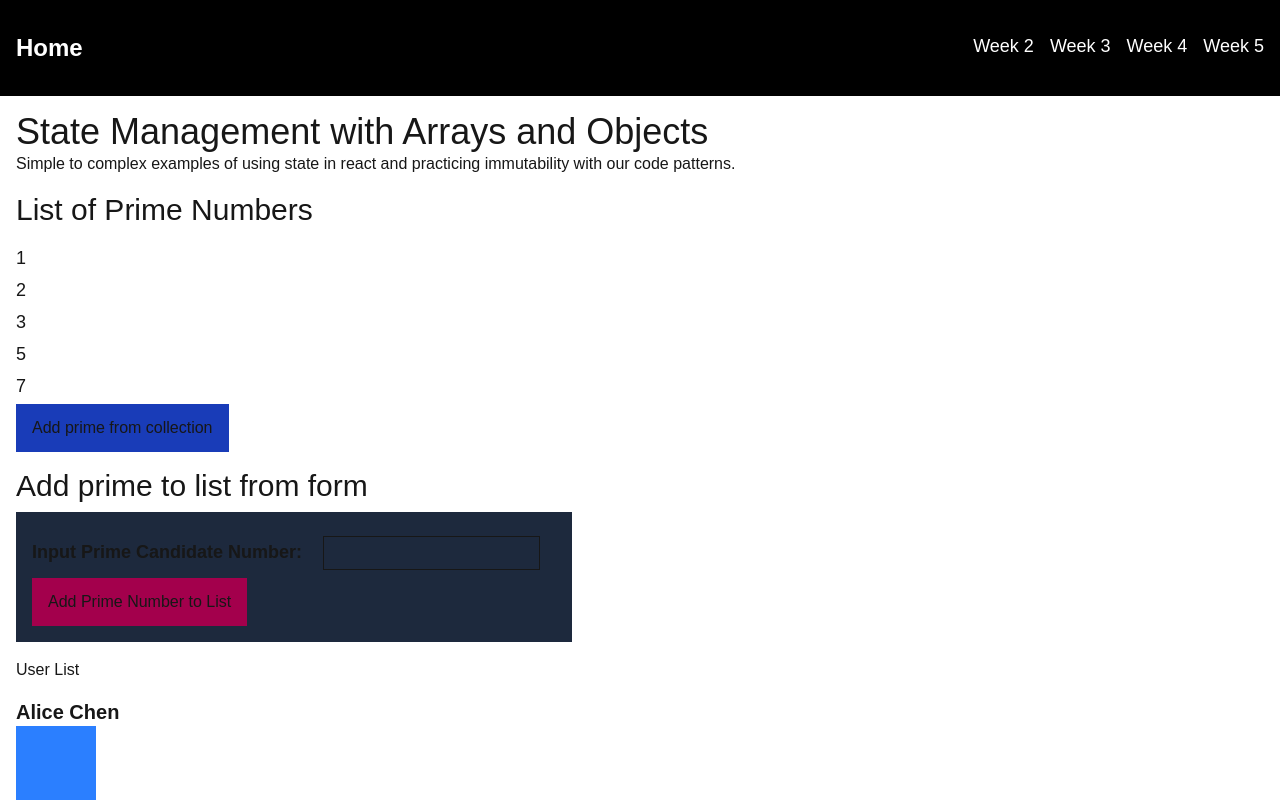
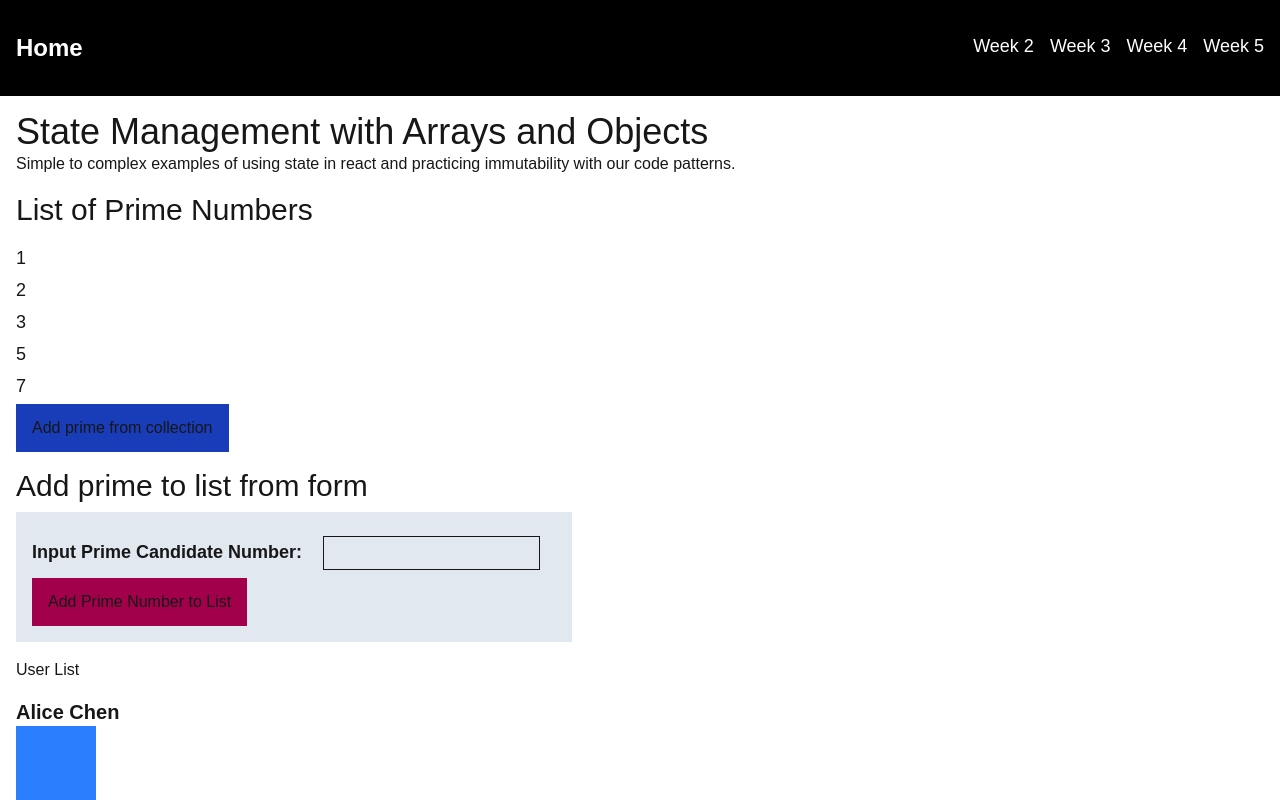
Before and after one commit to louielynmata/cprg-306-demo-site, a Next.js app: page /week-7 in a window 1280 px wide. Shown: the top 800 px of the page. Built offline with nearby package versions, Linux system fonts and the light colour scheme; some icons are missing.

Commit message:
dark mode support to week 7 bg color

```diff
--- a/app/week-7/page.js
+++ b/app/week-7/page.js
@@ -94,7 +94,7 @@ export default function Page() {
           <h2 className="text-3xl">Add prime to list from form</h2>
         </header>
         {/* TODO: Look into why onClick made entire form act like a button */}
-        <form className="p-4 my-2 bg-slate-800 w-fit">
+        <form className="p-4 my-2 bg-slate-200 dark:bg-slate-800 w-fit">
           <div className="my-2">
             <label htmlFor="prime-input" className="text-lg font-semibold">
               Input Prime Candidate Number:{" "}
```
